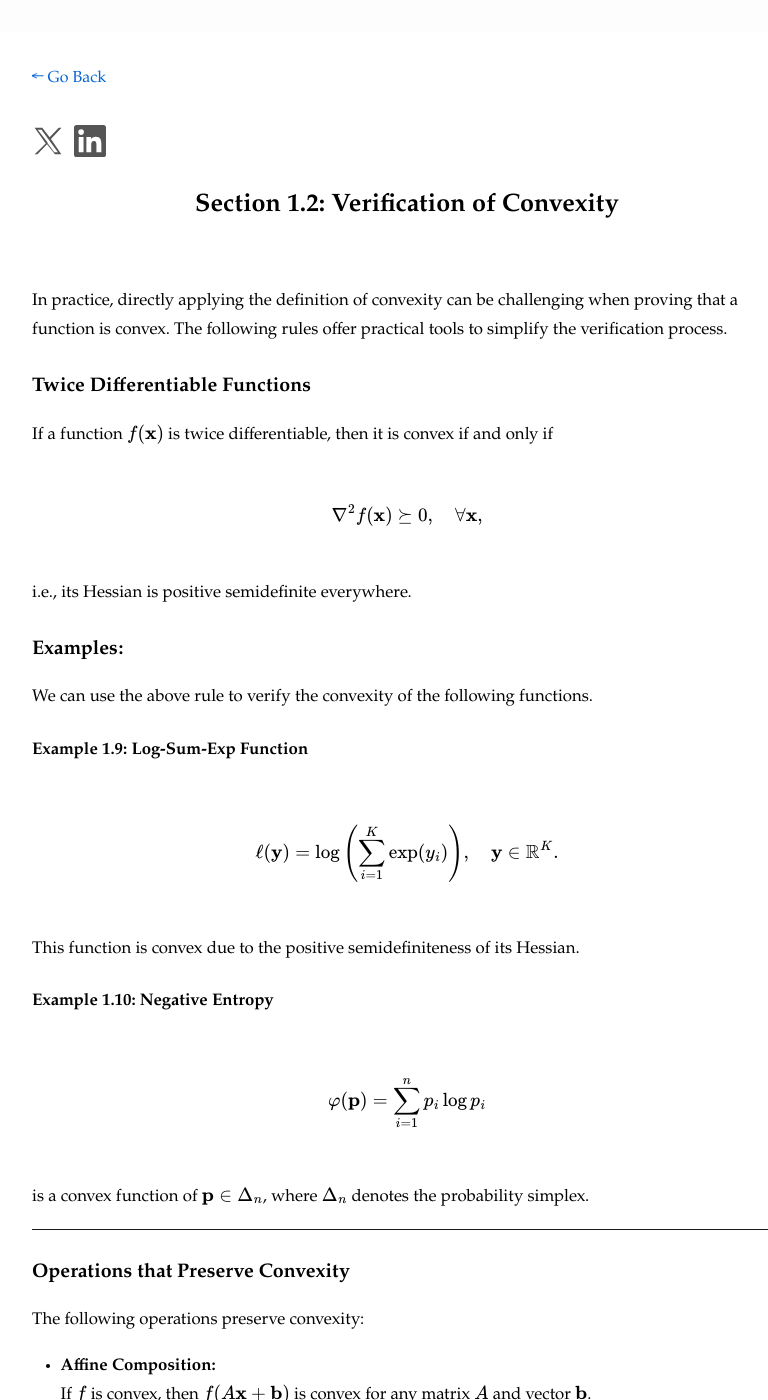
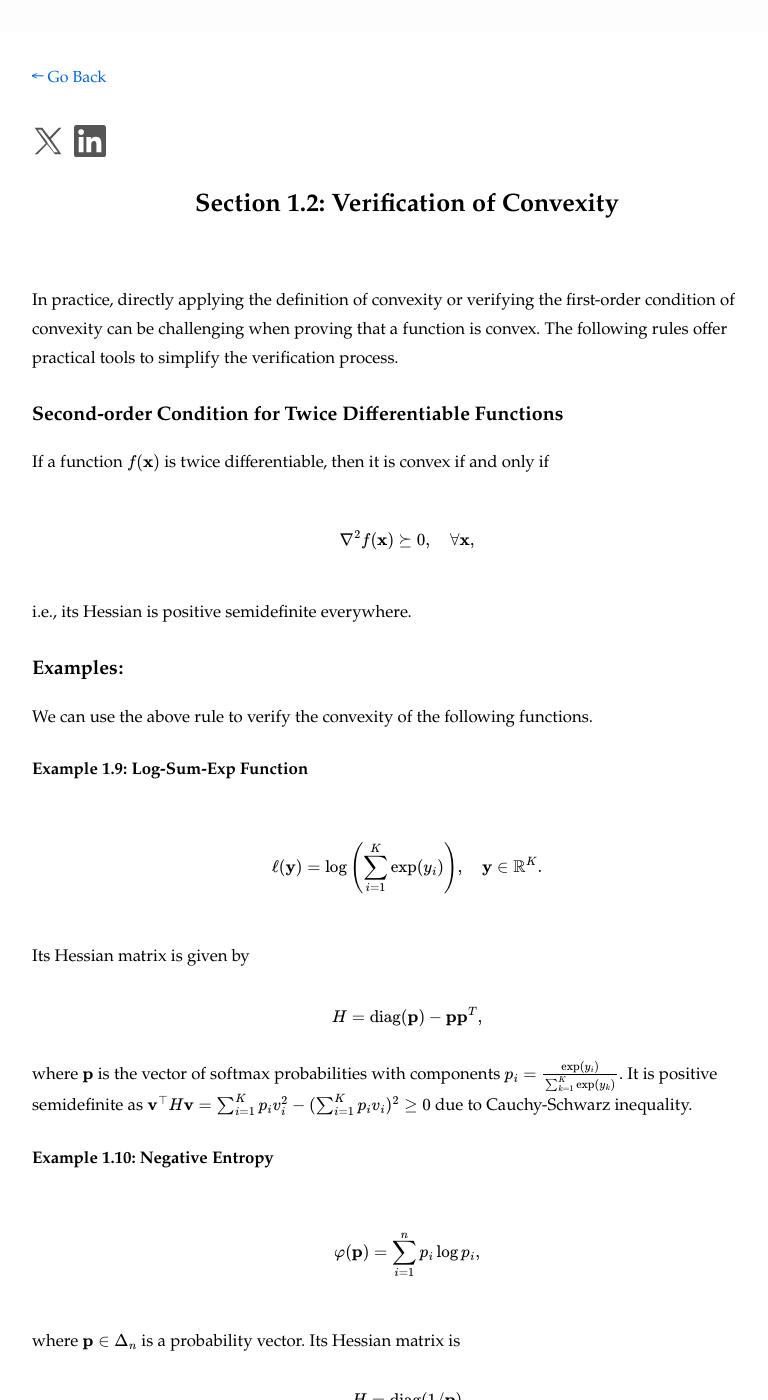
Before and after one commit to optmai/opt4ml, a Jekyll site: the page Ch1-2.html, which Jekyll copies as it is, in a window 1280 px wide and 1400 px high. Shown: the whole window, without its empty margins (233-1001 px from the left). Built offline with Jekyll 4.4.1, drawn with Linux system fonts in a browser that asks for light colours; some of the changed text lies outside the part shown.

Commit message:
Add files via upload

```diff
--- a/Ch1-2.html
+++ b/Ch1-2.html
@@ -288,7 +288,7 @@
         tags: 'ams'
       },
      chtml: {
-      scale: 1.12
+      scale: 1
      }
     };
   </script>
@@ -302,11 +302,13 @@
 <header id="title-block-header">
 <h1 class="title">Section 1.2: Verification of Convexity</h1>
 </header>
-<p>In practice, directly applying the definition of convexity can be
-challenging when proving that a function is convex. The following rules
-offer practical tools to simplify the verification process.</p>
-<h3 id="twice-differentiable-functions"><strong>Twice Differentiable
-Functions</strong></h3>
+<p>In practice, directly applying the definition of convexity or
+verifying the first-order condition of convexity can be challenging when
+proving that a function is convex. The following rules offer practical
+tools to simplify the verification process.</p>
+<h3
+id="second-order-condition-for-twice-differentiable-functions"><strong>Second-order
+Condition for Twice Differentiable Functions</strong></h3>
 <p>If a function <span class="math inline">\(f(\mathbf{x})\)</span> is
 twice differentiable, then it is convex if and only if</p>
 <p><span class="math display">\[
@@ -322,17 +324,23 @@
   \ell(\mathbf{y}) = \log\left(\sum_{i=1}^K \exp(y_i)\right), \quad
 \mathbf{y} \in \mathbb{R}^K.
   \]</span></p>
-<p>This function is convex due to the positive semidefiniteness of its
-Hessian.</p>
+<p>Its Hessian matrix is given by <span class="math display">\[H =
+\text{diag}(\mathbf{p}) - \mathbf{p}\mathbf{p}^T,\]</span> where <span
+class="math inline">\(\mathbf{p}\)</span> is the vector of softmax
+probabilities with components <span class="math inline">\(p_i =
+\frac{\exp(y_i)}{\sum_{k=1}^K \exp(y_k)}\)</span>. It is positive
+semidefinite as <span class="math inline">\(\mathbf v^{\top}H\mathbf v =
+\sum_{i=1}^Kp_i v_i^2 - (\sum_{i=1}^Kp_iv_i)^2\geq 0\)</span> due to
+Cauchy-Schwarz inequality.</p>
 <h4 id="example-1.10-negative-entropy">Example 1.10: <strong>Negative
 Entropy</strong></h4>
 <p><span class="math display">\[
-  \varphi(\mathbf{p}) = \sum_{i=1}^n p_i \log p_i
+  \varphi(\mathbf{p}) = \sum_{i=1}^n p_i \log p_i,
   \]</span></p>
-<p>is a convex function of <span class="math inline">\(\mathbf{p} \in
-\Delta_n\)</span>, where <span class="math inline">\(\Delta_n\)</span>
-denotes the probability simplex.</p>
-<hr />
+<p>where <span class="math inline">\(\mathbf p \in \Delta_n\)</span> is
+a probability vector. Its Hessian matrix is <span
+class="math display">\[H = \text{diag}(1/\mathbf p)\]</span> is positive
+definite.</p>
 <h3 id="operations-that-preserve-convexity"><strong>Operations that
 Preserve Convexity</strong></h3>
 <p>The following operations preserve convexity:</p>
@@ -369,6 +377,14 @@
 and <span class="math inline">\(g(\mathbf{x})\)</span> is concave.</li>
 </ul></li>
 </ul>
+<p>To quickly verify this, we compute the Hessian matrix assuming that
+both <span class="math inline">\(f\)</span> and <span
+class="math inline">\(g\)</span> are twice-differentiable: <span
+class="math display">\[
+  \nabla^2 h(\mathbf x) =f&#39;(g(\mathbf x)) \nabla^2 g(\mathbf x) +
+f&#39;&#39;(g(\mathbf x)) \nabla g(\mathbf x)\nabla g(\mathbf x)^{\top},
+  \]</span> which is positive semi-definite under either of the above
+two conditions.</p>
 </article>
 </body>
 </html>
```
